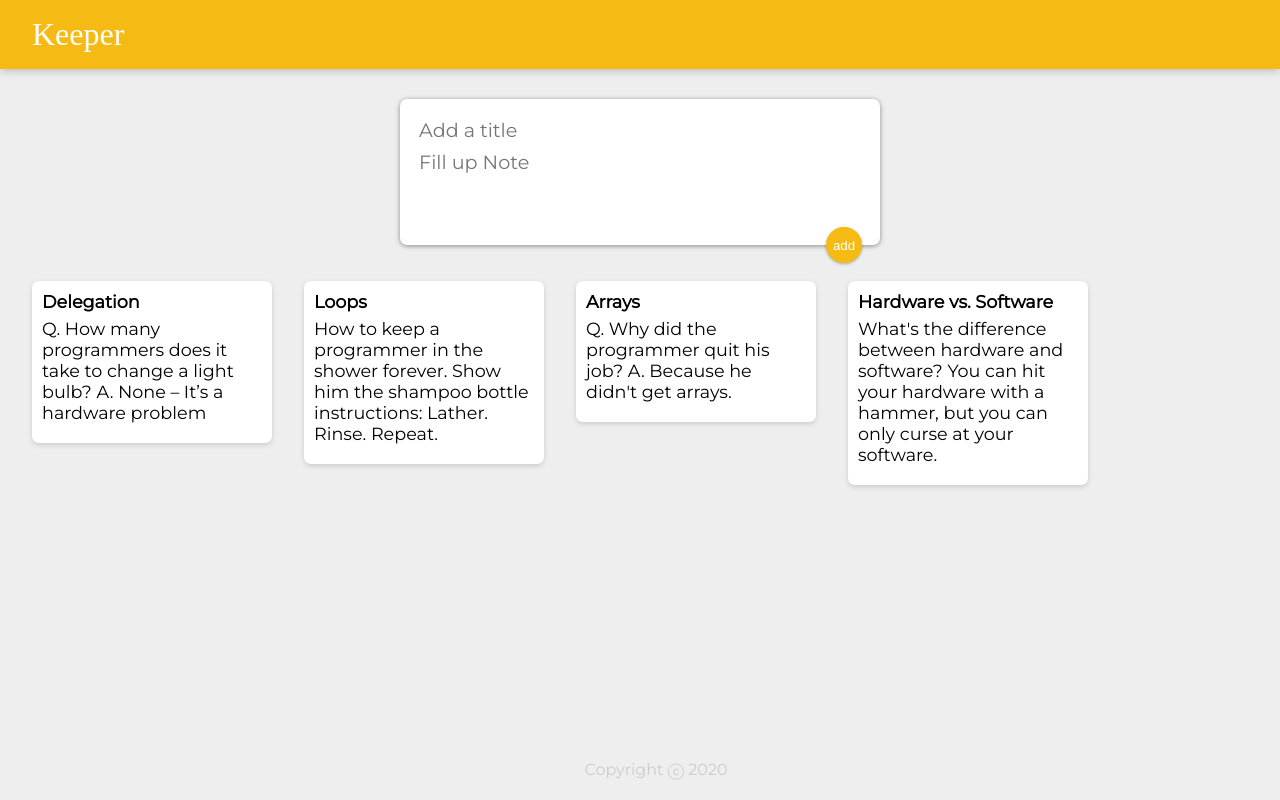
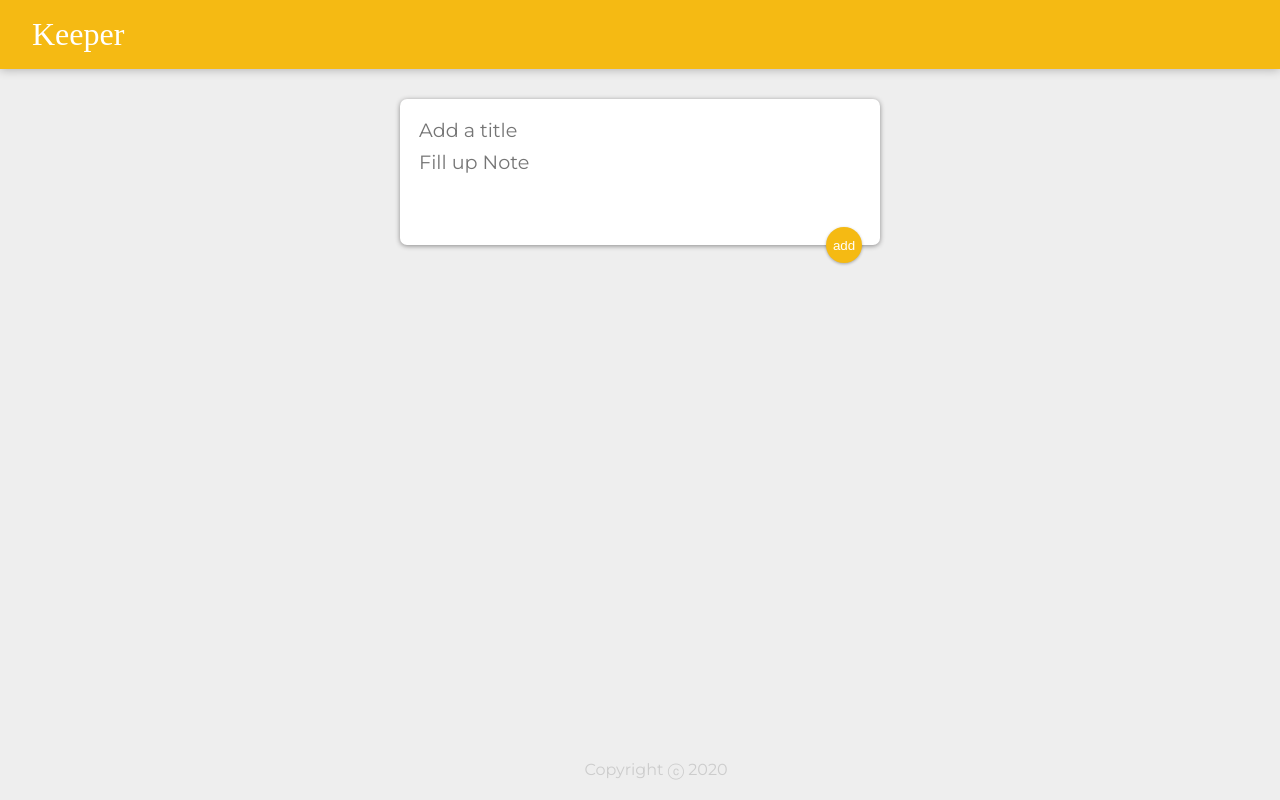
Before and after one commit to firdaushelmy/keeper-app, a React (Create React App) app: page / in a window 1280 px wide. Built offline with nearby package versions, Linux system fonts and the light colour scheme; a web font is replaced by a local one.

Commit message:
remove unnecessary code. back to basic. add function to add note

```diff
--- a/package.json
+++ b/package.json
@@ -9,7 +9,8 @@
     "prop-types": "^15.7.2",
     "react": "^16.13.1",
     "react-dom": "^16.13.1",
-    "react-scripts": "3.4.1"
+    "react-scripts": "^3.4.3",
+    "uuid": "^8.3.0"
   },
   "scripts": {
     "start": "react-scripts start",
--- a/src/components/App.jsx
+++ b/src/components/App.jsx
@@ -1,22 +1,17 @@
 import React, { useState } from 'react';
+// import { v4 as uuidv4 } from 'uuid';
 import ItemInput from './ItemInput';
 import Header from './Header';
 import Footer from './Footer';
-import notes from './notes';
-import createNotes from './createNotes';
+import Note from './Note';
 
 function App() {
-  const [items, setItems] = useState({});
+  const [items, setItems] = useState([]);
 
-  function addItem({ titleInputText, noteInputText }) {
-    if (titleInputText !== '') {
+  function addItem(newItem) {
+    if (newItem !== '') {
       setItems((prevItems) => {
-        return [...prevItems, titleInputText];
-      });
-    }
-    if (noteInputText !== '') {
-      setItems((prevItems) => {
-        return [...prevItems, noteInputText];
+        return [...prevItems, newItem];
       });
     }
   }
@@ -25,7 +20,9 @@ function App() {
     <div>
       <Header />
       <ItemInput addItem={addItem} />
-      {notes.map(createNotes)}
+      {items.map((noteItem) => (
+        <Note title={noteItem.title} content={noteItem.content} />
+      ))}
       <Footer />
     </div>
   );
--- a/src/components/ItemInput.jsx
+++ b/src/components/ItemInput.jsx
@@ -2,17 +2,25 @@ import React, { useState } from 'react';
 import PropTypes from 'prop-types';
 
 function ItemInput({ addItem }) {
-  const [titleInputText, setTitleInputText] = useState('');
-  const [noteInputText, setNoteInputText] = useState('');
+  const [note, setNote] = useState({
+    title: '',
+    content: '',
+  });
 
   function handleChange(event) {
-    const newValue = event.target.value;
-    if (event.target.name === 'title') {
-      setTitleInputText(newValue);
-    }
-    if (event.target.name === 'content') {
-      setNoteInputText(newValue);
-    }
+    const { name, value } = event.target;
+
+    setNote((prevNote) => {
+      return {
+        ...prevNote,
+        [name]: value,
+      };
+    });
+  }
+
+  function submitNote(event) {
+    addItem(note);
+    event.preventDefault();
   }
 
   return (
@@ -23,7 +31,7 @@ function ItemInput({ addItem }) {
           placeholder='Add a title'
           type='text'
           onChange={handleChange}
-          value={titleInputText}
+          value={note.title}
         />
         <textarea
           name='content'
@@ -31,16 +39,9 @@ function ItemInput({ addItem }) {
           rows='3'
           type='text'
           onChange={handleChange}
-          value={noteInputText}
+          value={note.content}
         />
-        <button
-          type='submit'
-          onClick={() => {
-            addItem({ title: titleInputText, note: noteInputText });
-            setTitleInputText('');
-            setNoteInputText('');
-          }}
-        >
+        <button type='submit' onClick={submitNote}>
           <span>add</span>
         </button>
       </form>
--- a/src/components/Note.jsx
+++ b/src/components/Note.jsx
@@ -5,6 +5,7 @@ const Note = ({ title, content }) => (
   <div className='note'>
     <h1>{title}</h1>
     <p>{content}</p>
+    <button type='button'>Delete</button>
   </div>
 );
 
--- a/src/components/NoteList.jsx
+++ b/src/components/NoteList.jsx
@@ -17,7 +17,7 @@ function NoteList({ onChecked, id, text }) {
   );
 }
 
-ToDoItem.propTypes = {
+NoteList.propTypes = {
   onChecked: PropTypes.string.isRequired,
   id: PropTypes.string.isRequired,
   text: PropTypes.string.isRequired,
--- a/src/components/createNotes.jsx
+++ /dev/null
@@ -1,13 +0,0 @@
-import React from 'react';
-import Note from './Note'
-
-const createNotes = getNotes =>
-  (
-    <Note
-      key={getNotes.key}
-      title={getNotes.title}
-      content={getNotes.content}
-    />
-  )
-
-export default createNotes;
--- a/src/components/notes.js
+++ /dev/null
@@ -1,28 +0,0 @@
-const notes = [
-  {
-    key: 1,
-    title: "Delegation",
-    content:
-      "Q. How many programmers does it take to change a light bulb? A. None – It’s a hardware problem"
-  },
-  {
-    key: 2,
-    title: "Loops",
-    content:
-      "How to keep a programmer in the shower forever. Show him the shampoo bottle instructions: Lather. Rinse. Repeat."
-  },
-  {
-    key: 3,
-    title: "Arrays",
-    content:
-      "Q. Why did the programmer quit his job? A. Because he didn't get arrays."
-  },
-  {
-    key: 4,
-    title: "Hardware vs. Software",
-    content:
-      "What's the difference between hardware and software? You can hit your hardware with a hammer, but you can only curse at your software."
-  }
-];
-
-export default notes;
```
Also changed, not shown: src/components/createNoteList.jsx (added, +12 -0 lines), 1 other file (tests, documents, lock files or other folders).
